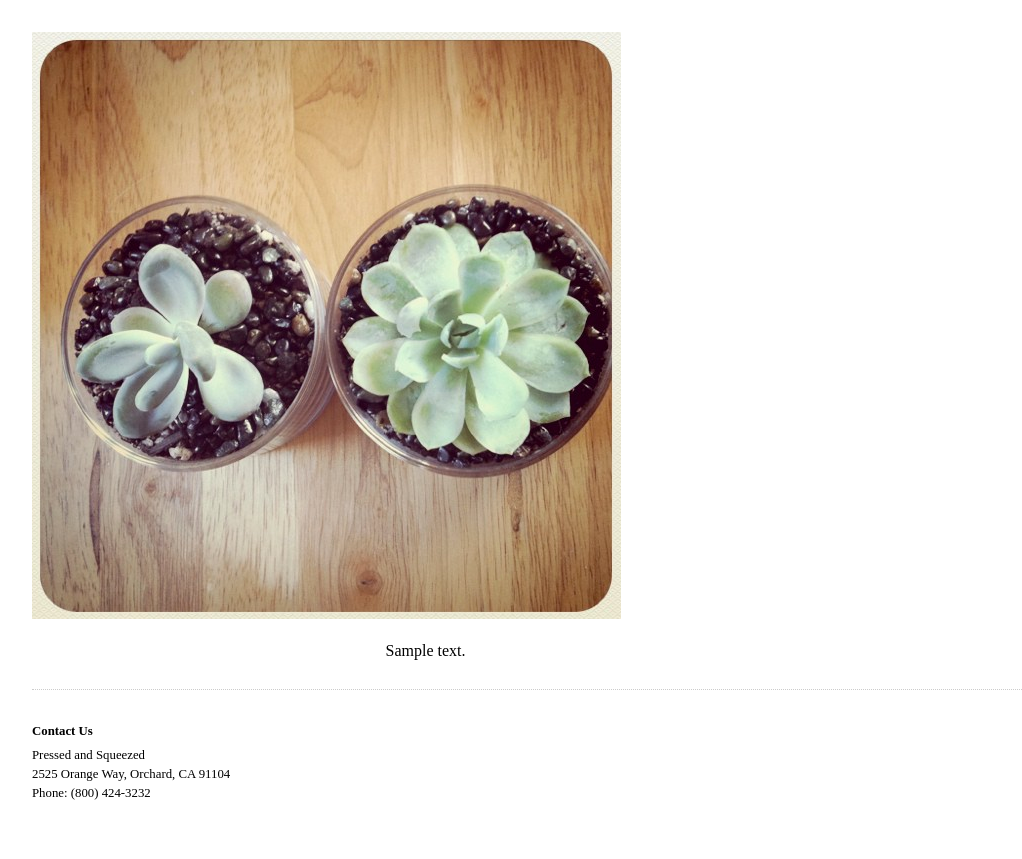
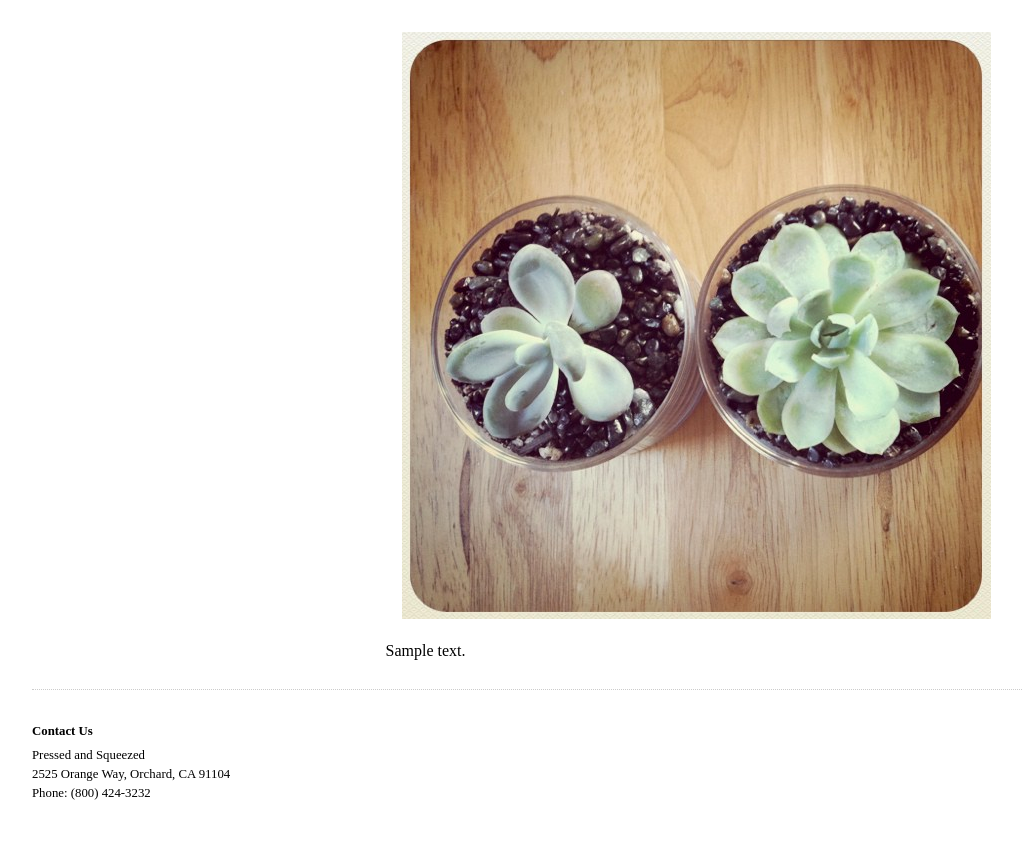
Before and after one commit to roshamotti/Cacti-Diary, a WordPress theme: template index.php in a window 1280 px wide. Shown: the part 154-1013 px from the top of the page, without its empty margins (32-1054 px from the left). Run offline with PHP 8.4 and a stand-in for WordPress, Linux system fonts and the light colour scheme; the site name, menu and one post (Sample post) are stand-ins, and other content is empty; some libraries are stand-ins or nearby versions.

Commit message:
Temp fix for margin issue

```diff
--- a/style.css
+++ b/style.css
@@ -54,7 +54,7 @@ section > section {
 	line-height: 1.5em;
 }
 section img{
-	margin:auto;
+	margin-left:370px;
 }
 section > section h1 {
 	font-size: 2em;
```
